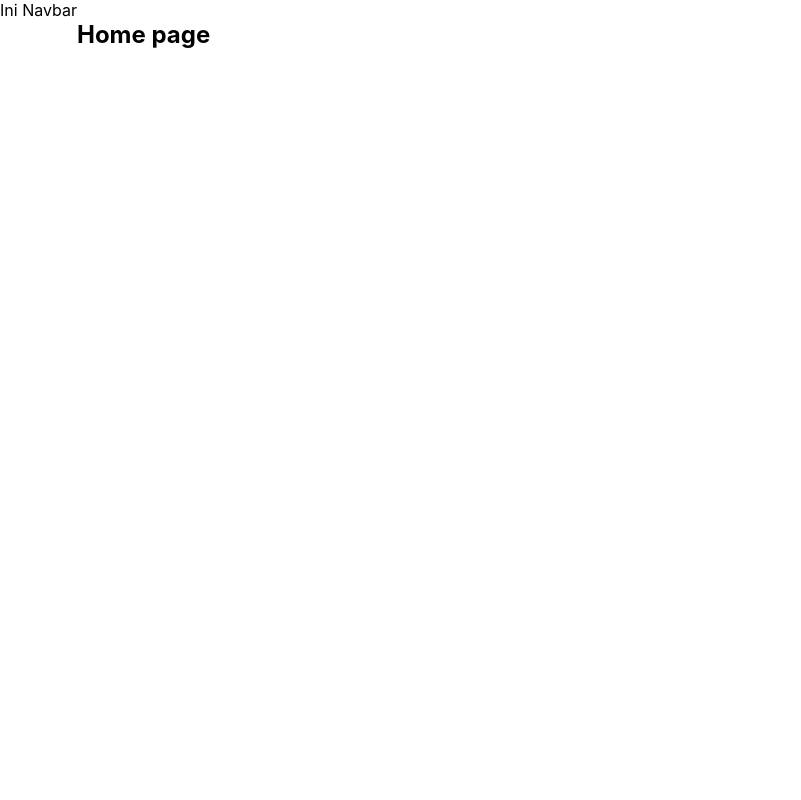
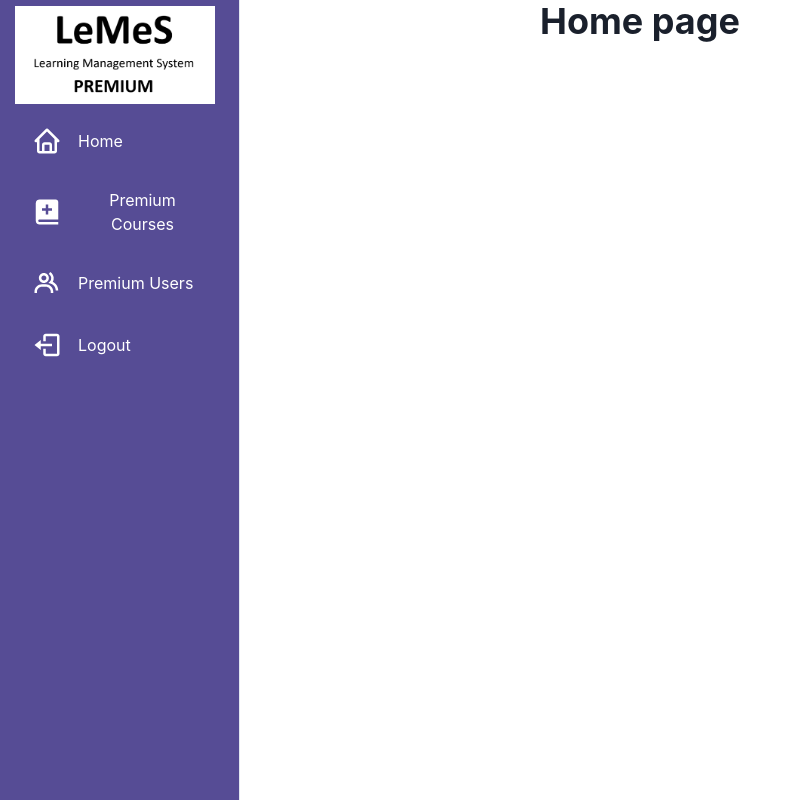
Before and after one commit to nathaniacalista01/LeMeS-WBD-React, a React (Create React App) app: page / in a window 1280 px wide. Shown: the whole page, without its empty margins (0-801 px from the left). Built offline with nearby package versions, Linux system fonts and the light colour scheme.

Commit message:
feat: sidebar

```diff
--- a/package.json
+++ b/package.json
@@ -14,8 +14,10 @@
     "@types/react": "^18.0.0",
     "@types/react-dom": "^18.0.0",
     "framer-motion": "^10.16.4",
+    "loader-utils": "3.2.1",
     "react": "^18.2.0",
     "react-dom": "^18.2.0",
+    "react-icons": "^4.11.0",
     "react-router-dom": "^6.18.0",
     "react-scripts": "5.0.1",
     "typescript": "^4.4.2",
--- a/src/components/Navbar.tsx
+++ b/src/components/Navbar.tsx
@@ -1,11 +1,159 @@
-import React from 'react'
-import {Container} from '@chakra-ui/react'
-const Navbar = () => {
+import { IconType } from 'react-icons'
+import { ReactText } from 'react'
+import { Link } from 'react-router-dom';
+import {
+  IconButton,
+  Box,
+  Flex,
+  Icon,
+  useColorModeValue,
+  Drawer,
+  DrawerContent,
+  useDisclosure,
+  BoxProps,
+  FlexProps,
+  Image
+} from '@chakra-ui/react'
+import {
+  BiHome,
+  BiSolidBookAdd,
+  BiGroup,
+  BiLogOut,
+  BiMenu,
+} from 'react-icons/bi'
+
+
+interface LinkItemProps {
+  name: string
+  icon: IconType
+  destination: string
+}
+const LinkItems: Array<LinkItemProps> = [
+  { name: 'Home', icon: BiHome, destination: "" },
+  { name: 'Premium Courses', icon: BiSolidBookAdd, destination: "premium-courses" },
+  { name: 'Premium Users', icon: BiGroup, destination: "premium-users" },
+  { name: 'Logout', icon: BiLogOut, destination: "logout" },
+]
+
+export default function SimpleSidebar() {
+  const { isOpen, onOpen, onClose } = useDisclosure()
   return (
-    <Container>
-        Ini Navbar
-    </Container>
+    <Box minH="100vh">
+      <SidebarContent onClose={() => onClose} display={{ base: 'none', md: 'block' }} />
+      <Drawer
+        isOpen={isOpen}
+        placement="left"
+        onClose={onClose}
+        returnFocusOnClose={false}
+        onOverlayClick={onClose}
+        size="full">
+        <DrawerContent>
+          <SidebarContent onClose={onClose} />
+        </DrawerContent>
+      </Drawer>
+      {/* navbar when window size is kecil */}
+      <MobileNav display={{ base: 'flex', md: 'none' }} onOpen={onOpen} />
+    </Box>
   )
 }
 
-export default Navbar
+interface SidebarProps extends BoxProps {
+  onClose: () => void
+}
+
+const SidebarContent = ({ onClose, ...rest }: SidebarProps) => {
+  return (
+    <Box
+      bg={useColorModeValue('#564c95', 'gray.900')}
+      borderRight="1px"
+      borderRightColor={useColorModeValue('gray.200', 'gray.700')}
+      w={{ base: 'full', md: 60 }}
+      pos="fixed"
+      h="full"
+      ml="-4"
+      {...rest}>
+      <Flex h="20" alignItems="center" margin="15">
+        <Image
+        src="/premiumlogo.png"
+        alt="Logo"
+        width="200px"
+        height="auto"
+        />
+        <Flex ml="10">
+          <Icon as={BiMenu} display={{ base: 'flex', md: 'none' }} onClick={onClose} fontSize="30" cursor="pointer" color="white"/>
+        </Flex>
+      </Flex>
+      {LinkItems.map((link) => (
+        <NavItem key={link.name} icon={link.icon} destination={link.destination}>
+          {link.name}
+        </NavItem>
+      ))}
+    </Box>
+  )
+}
+
+interface NavItemProps extends FlexProps {
+  icon: IconType
+  destination: string
+  children: ReactText
+}
+const NavItem = ({ icon, destination, children, ...rest }: NavItemProps) => {
+  return (
+    <Link to={destination}>
+      <Box
+        as="a"
+        style={{ textDecoration: 'none' }}
+        _focus={{ boxShadow: 'none' }}>
+        <Flex
+          align="center"
+          p="4"
+          mx="4"
+          borderRadius="lg"
+          role="group"
+          cursor="pointer"
+          color="white"
+          _hover={{
+            bg: 'purple.100',
+            color: 'black',
+          }}
+          {...rest}>
+          {icon && (
+            <Icon
+            mr="4"
+              fontSize="30"
+              _groupHover={{
+                color: 'black',
+              }}
+              as={icon}
+              />
+              )}
+          {children}
+        </Flex>
+      </Box>
+    </Link>
+  )
+}
+
+interface MobileProps extends FlexProps {
+  onOpen: () => void
+}
+const MobileNav = ({ onOpen, ...rest }: MobileProps) => {
+  return (
+    <Flex
+      ml={{ base: 0, md: 60 }}
+      px={{ base: 4, md: 24 }}
+      height="20"
+      alignItems="center"
+      bg={useColorModeValue('white', 'gray.900')}
+      borderBottomWidth="1px"
+      justifyContent="flex-start"
+      {...rest}>
+      <IconButton
+        variant="outline"
+        onClick={onOpen}
+        aria-label="open menu"
+        icon={<BiMenu fontSize="30"/>}
+      />
+    </Flex>
+  )
+}
--- a/src/index.tsx
+++ b/src/index.tsx
@@ -4,14 +4,17 @@ import './index.css';
 import App from './App';
 import reportWebVitals from './reportWebVitals';
 import { BrowserRouter } from 'react-router-dom';
+import { ChakraProvider } from "@chakra-ui/react";
 
 const root = ReactDOM.createRoot(
   document.getElementById('root') as HTMLElement
 );
 root.render(
-  <BrowserRouter>
-    <App />
-  </BrowserRouter>
+  <ChakraProvider>
+    <BrowserRouter>
+      <App />
+    </BrowserRouter>
+  </ChakraProvider>
 );
 
 // If you want to start measuring performance in your app, pass a function
--- a/tsconfig.json
+++ b/tsconfig.json
@@ -18,7 +18,10 @@
     "resolveJsonModule": true,
     "isolatedModules": true,
     "noEmit": true,
-    "jsx": "react-jsx"
+    "jsx": "react-jsx",
+    "paths": {
+      "react": [ "./node_modules/@types/react" ]
+    }
   },
   "include": [
     "src"
```
Also changed, not shown: public/premiumlogo.png (added).
